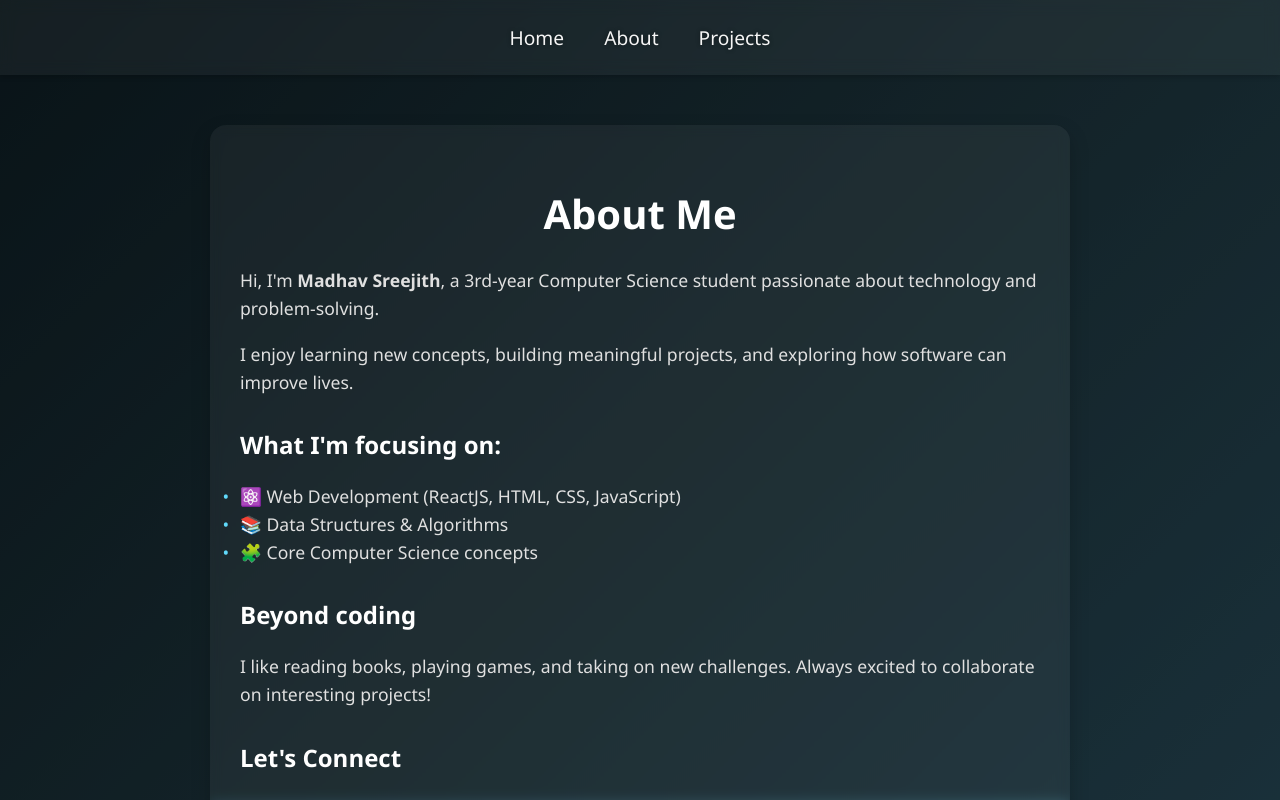
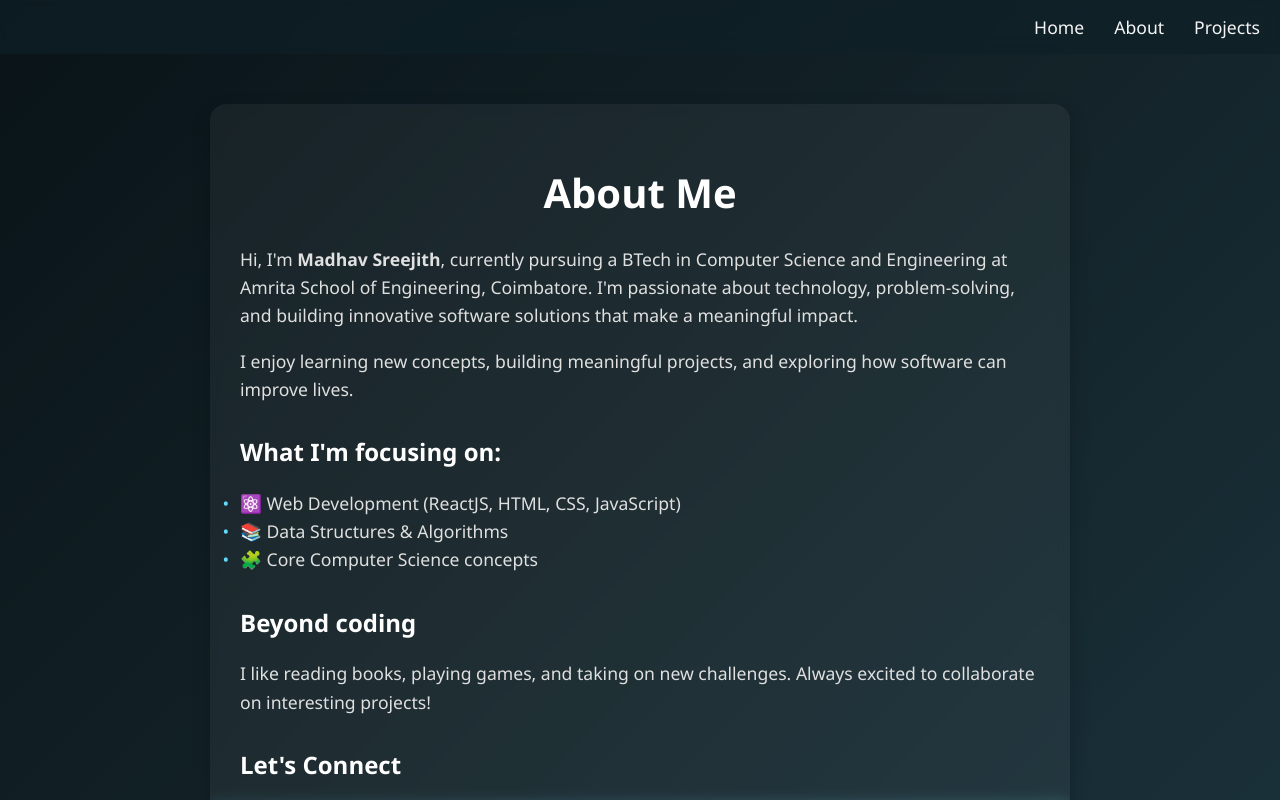
Before and after one commit to Madhav-Sreejith/portfolio, a React (Create React App) app: page /about in a window 1280 px wide. Shown: the top 800 px of the page. Built offline with nearby package versions, Linux system fonts and the light colour scheme.

Commit message:
chaanged

```diff
--- a/src/App.css
+++ b/src/App.css
@@ -78,32 +78,56 @@
 /* Buttons on Home */
 
 .navbar {
-  background: rgba(255, 255, 255, 0.05); /* transparent light overlay */
-  backdrop-filter: blur(8px); /* frosted glass effect */
-  padding: 20px 0;
-  box-shadow: 0 2px 5px rgba(0,0,0,0.2);
+  position: sticky;
+  top: 0;
+  width: 100%;
+  background: rgba(15,32,39,0.7);
+  backdrop-filter: blur(8px);
+  z-index: 1000;
+  padding: 15px 0;
 }
 
+.nav-container {
+  max-width: 100%;
+  margin: 0;
+  display: flex;
+  justify-content: flex-end;
+  padding: 0 20px;
+}
 
-.nav-container{
-  max-width: 1100px;
-  margin: 0 auto;
+.nav-links {
   display: flex;
-  justify-content: center;
-  gap: 40px;
+  gap: 30px;
 }
+
 .nav-link {
-  color: #f5f5f5; /* bright light */
+  color: #f5f5f5;
   text-decoration: none;
-  font-size: 1.2rem;
+  font-size: 1.1rem;
   font-weight: 500;
   position: relative;
-  padding: 4px 0;
   transition: color 0.3s;
-  text-shadow: 0 0 4px rgba(0,0,0,0.4);
-
 }
 
+/* Underline animation */
+.nav-link::after {
+  content: "";
+  position: absolute;
+  width: 0%;
+  height: 2px;
+  bottom: -3px;
+  left: 0;
+  background-color: #61dafb;
+  transition: width 0.3s;
+}
+
+.nav-link:hover {
+  color: #61dafb;
+}
+
+.nav-link:hover::after {
+  width: 100%;
+}
 /* The invisible line animation*/
 
 .nav-link::after {
--- a/src/App.js
+++ b/src/App.js
@@ -7,13 +7,16 @@ import './App.css';
 function App() {
   return (
     <Router>
-      <nav className="navbar">
+      <header className="navbar">
         <div className="nav-container">
-          <Link to="/" className="nav-link">Home</Link>
-          <Link to="/about" className="nav-link">About</Link>
-          <Link to="/project" className="nav-link">Projects</Link>
+
+          <nav className="nav-links">
+            <Link to="/" className="nav-link">Home</Link>
+            <Link to="/about" className="nav-link">About</Link>
+            <Link to="/project" className="nav-link">Projects</Link>
+          </nav>
         </div>
-      </nav>
+      </header>
 
       <Routes>
         <Route path="/" element={<Home />} />
--- a/src/pages/About.jsx
+++ b/src/pages/About.jsx
@@ -4,7 +4,7 @@ export default function About() {
       <h1 className="about_title">About Me</h1>
 
       <p className="about_para">
-        Hi, I'm <strong>Madhav Sreejith</strong>, a 3rd-year Computer Science student passionate about technology and problem-solving.
+        Hi, I'm <strong>Madhav Sreejith</strong>,  currently pursuing a BTech in Computer Science and Engineering at Amrita School of Engineering, Coimbatore. I'm passionate about technology, problem-solving, and building innovative software solutions that make a meaningful impact.
       </p>
 
       <p>
@@ -31,7 +31,7 @@ export default function About() {
         <a href="https://linkedin.com/in/yourusername" target="_blank" rel="noopener noreferrer">
           LinkedIn
         </a>
-        <a href="mailto:youremail@example.com">
+        <a href="mailto:madhavsreejith123@gmail.com">
           Email
         </a>
       </div>
```
